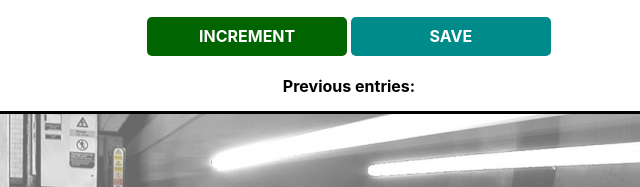
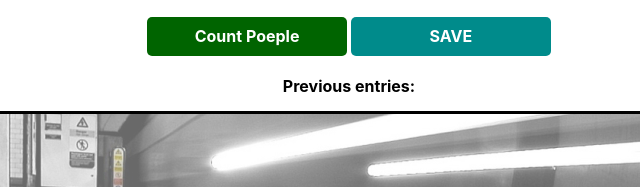
Before and after one commit to vinceandrew21/people-counter, a plain HTML site: page index.html in a window 1280 px wide. Shown: the part 220-407 px from the top of the page, 291-931 px from the left. Drawn offline with nearby package versions, Linux system fonts and the light colour scheme.

Commit message:
Update index.html

```diff
--- a/index.html
+++ b/index.html
@@ -6,7 +6,7 @@
         <div class="container">
             <h1>People Counter:</h1>
             <h2 id="count-el">0</h2>
-            <button id="increment-btn" onclick="increment()">INCREMENT</button>
+            <button id="increment-btn" onclick="increment()">Count Poeple</button>
             <button id="save-btn" onclick="save()">SAVE</button>
             <p id="save-el">Previous entries: </p>
         </div>
```
